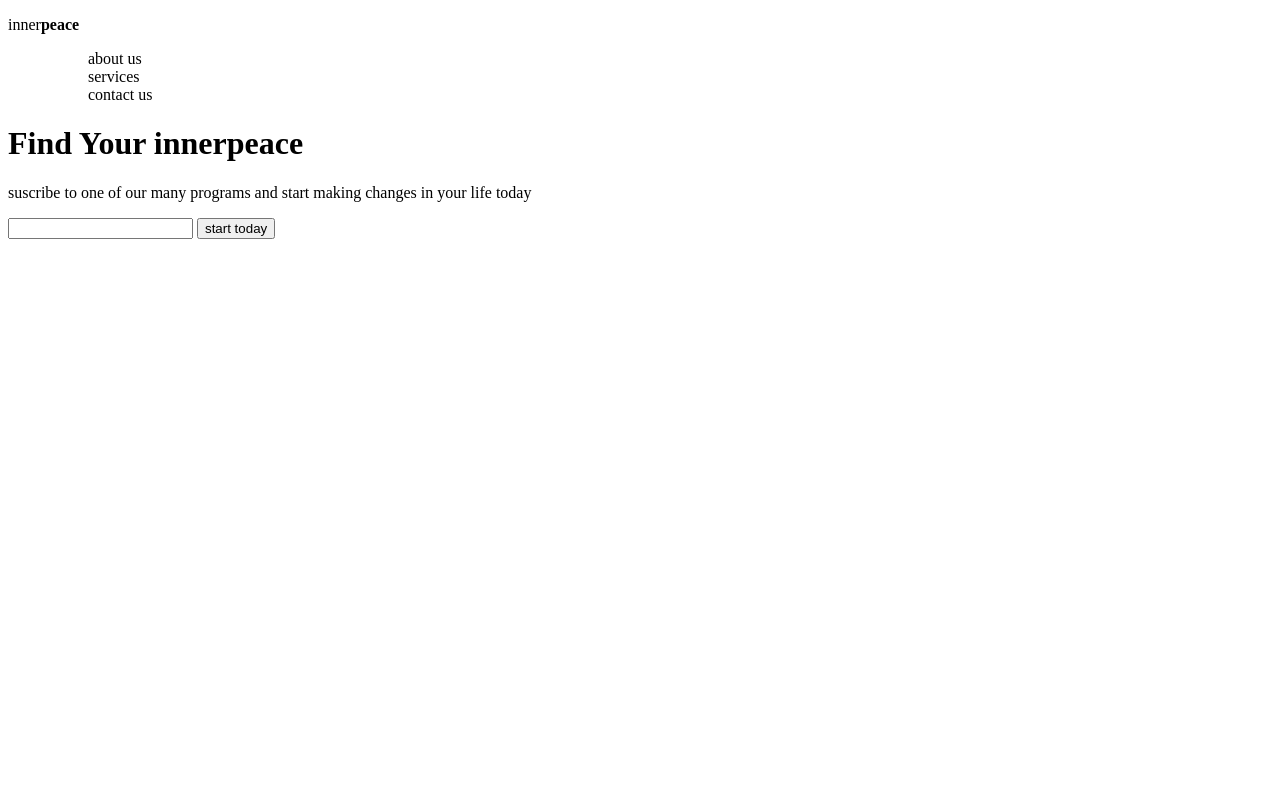
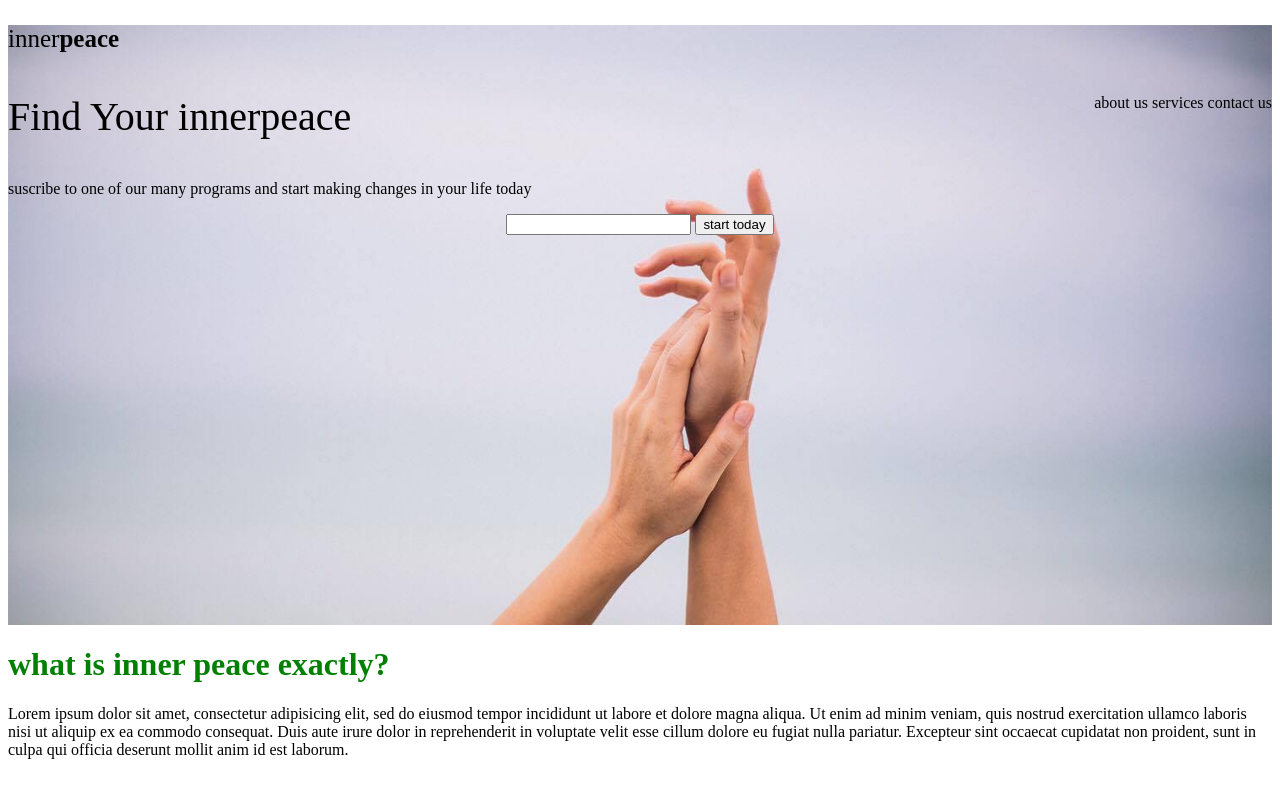
Before and after one commit to kenneth2016/ejercicios-html, a plain HTML site: page pagina.html in a window 1280 px wide. Drawn offline with Linux system fonts and the light colour scheme.

Commit message:
progreso

```diff
--- a/pagina.html
+++ b/pagina.html
@@ -2,22 +2,33 @@
 <html>
 <head>
 	<title>Inner Peace</title>
+	<link rel="stylesheet" type="text/css" href="pagina_styles.css">
 </head>
 <body>
-<div>
-	<p>inner<strong>peace</strong></p>
-	<ul>
-		<ol>about us</ol>
-		<ol>services</ol>
-		<ol>contact us</ol>
-	</ul>
+<div class="background">
+	<div class="primero">
+		<p class="super_titulo">inner<strong>peace</strong></p>
+		<div class="lista">
+			<p>about us   services   contact us</p>
+		</div>
 
-	<h1>Find Your innerpeace</h1>
-	<p>suscribe to one of our many programs and start making changes in your life today</p>
-	<input type="text">
-	<button>start today</button>
+		<p class="primer_titulo">Find Your innerpeace</p>
+		<p>suscribe to one of our many programs and start making changes in your life today</p>
+		<div class="button"><input type="text">
+		<button>start today</button>
+		</div>
+	</div>
+		<h1>what is inner peace exactly?</h1>
+		<p>Lorem ipsum dolor sit amet, consectetur adipisicing elit, sed do eiusmod
+		tempor incididunt ut labore et dolore magna aliqua. Ut enim ad minim veniam,
+		quis nostrud exercitation ullamco laboris nisi ut aliquip ex ea commodo
+		consequat. Duis aute irure dolor in reprehenderit in voluptate velit esse
+		cillum dolore eu fugiat nulla pariatur. Excepteur sint occaecat cupidatat non
+		proident, sunt in culpa qui officia deserunt mollit anim id est laborum.</p>
+	<div>
+	<h1></h1>
+	</div>
 </div>
-
 
 </body>
 </html>
--- a/pagina_styles.css
+++ b/pagina_styles.css
@@ -0,0 +1,29 @@
+.background{
+
+}
+
+.primero{
+	height: 600px;
+	width: 100pxpx;
+	background: url(mujer1.jpg);
+	background-size:cover;
+}
+
+.super_titulo{
+	font-size: 25px
+}
+.primer_titulo{
+	font-size: 40px
+}
+
+.button{
+	text-align: center
+}
+
+.lista{
+	float: right;
+}
+
+h1{
+	color: green;
+}
```
